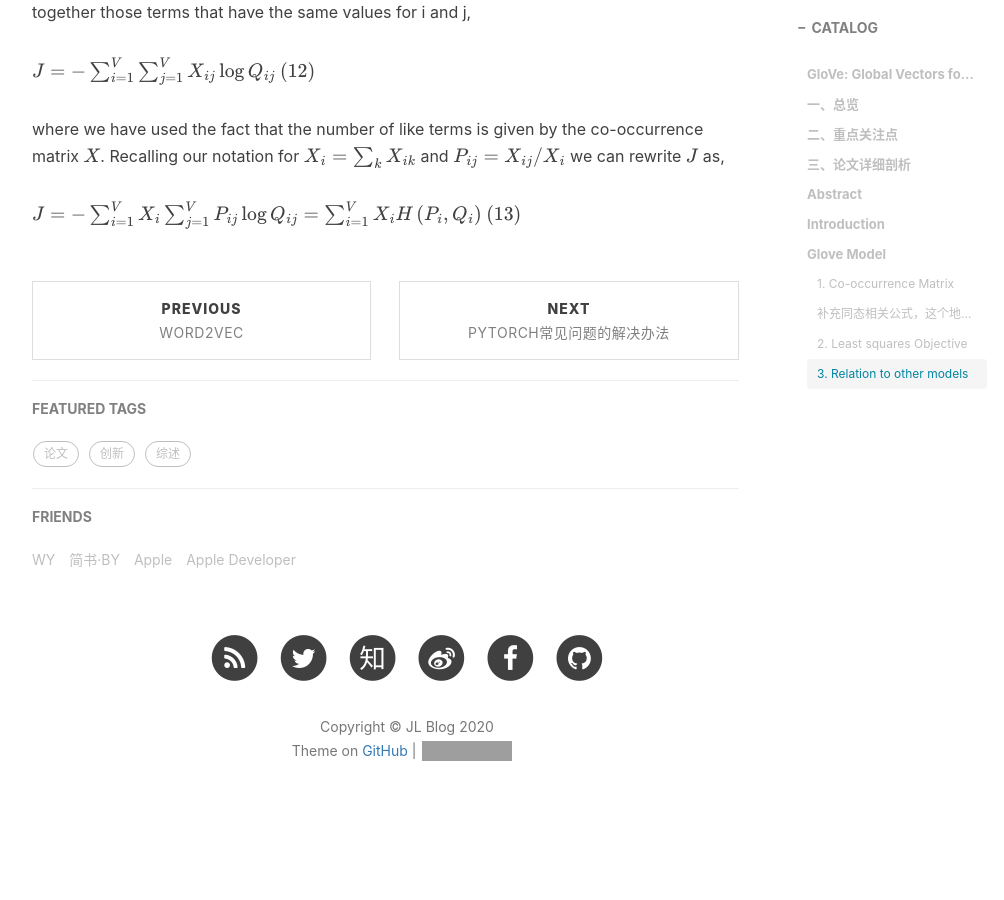
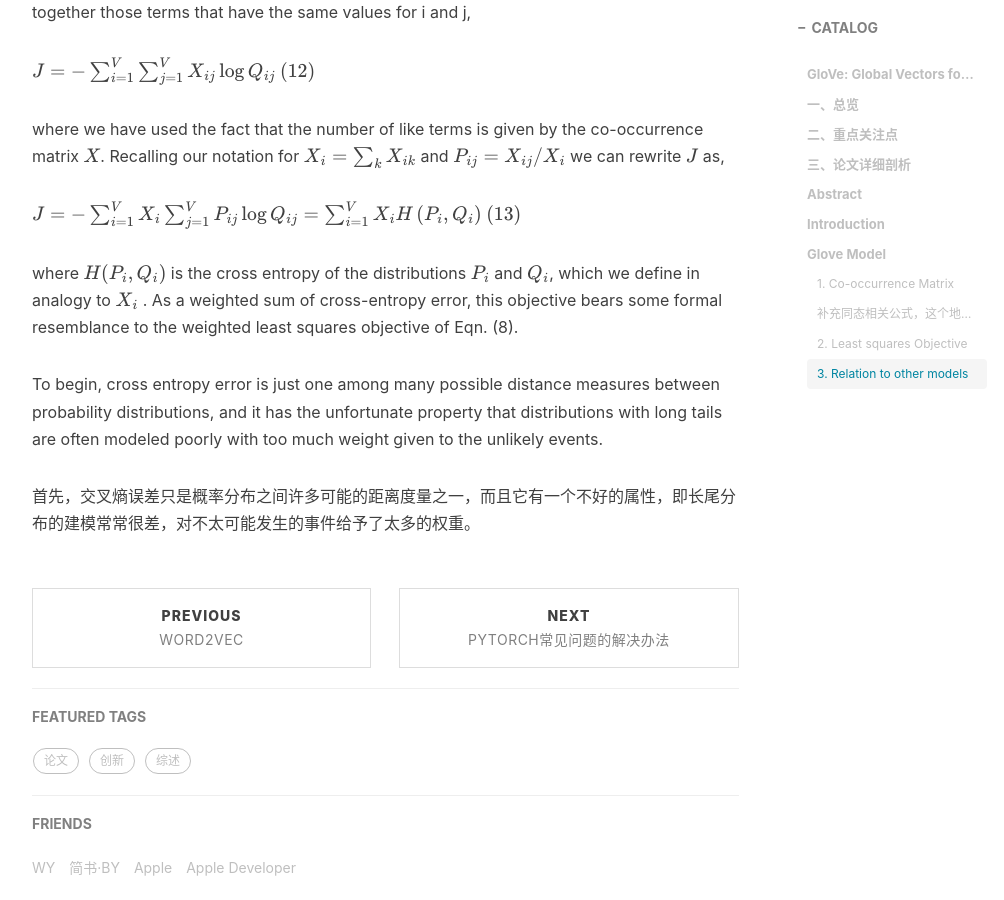
Before and after one commit to lvjiujin/lvjiujin.github.io, a Jekyll site: the page built from _posts/2020-7-07-Glove模型.md, in a window 1280 px wide and 900 px high, scrolled down 9292 px. Shown: the whole window, without its empty margins (233-1237 px from the left). Built offline with Jekyll 4.4.1, drawn with Linux system fonts in a browser that asks for light colours; nearby versions of some CDN libraries; formulas are drawn with MathJax 3; comment, search, counter and statistics services are not loaded; before the commit the page ends 10147 px from its top, so only the background shows below that; grey boxes are pictures that could not be loaded.

Commit message:
Update 2020-7-07-Glove模型.md

```diff
--- a/_posts/2020-7-07-Glove模型.md
+++ b/_posts/2020-7-07-Glove模型.md
@@ -280,3 +280,14 @@ Recalling our notation for $X_{i}=\sum_{k} X_{i k}$ and $P_{i j}=X_{i j} / X_{i}
 
 
 $$J=-\sum_{i=1}^{V} X_{i} \sum_{j=1}^{V} P_{i j} \log Q_{i j}=\sum_{i=1}^{V} X_{i} H\left(P_{i}, Q_{i}\right)$$  $(13)$
+
+where $H(P_{i} ,Q_{i })$ is the cross entropy of the distributions $P_i$ and $Q_i $, which we define in analogy
+to $X_i$ . As a weighted sum of cross-entropy error, this objective bears some formal resemblance to
+the weighted least squares objective of Eqn. (8).
+
+
+
+To begin, cross entropy error is just one among many possible distance measures between probability
+distributions, and it has the unfortunate property that distributions with long tails are often modeled poorly with too much weight given to the unlikely events.
+
+首先，交叉熵误差只是概率分布之间许多可能的距离度量之一，而且它有一个不好的属性，即长尾分布的建模常常很差，对不太可能发生的事件给予了太多的权重。
```
